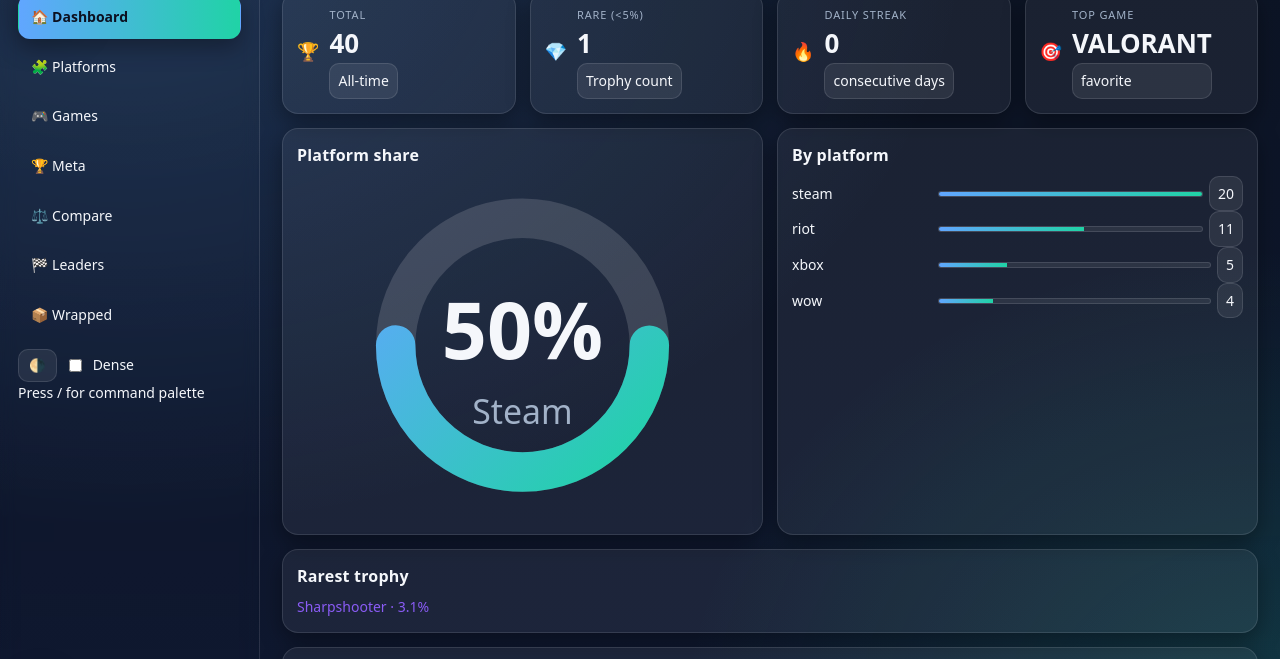
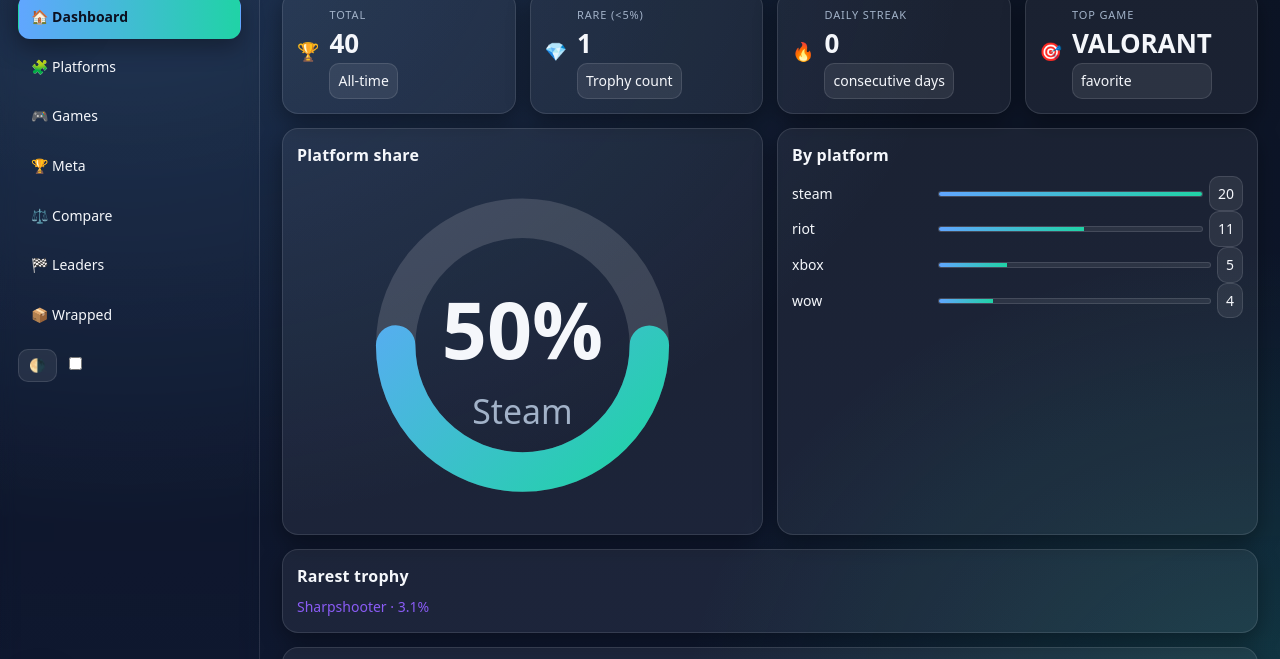
Before and after one commit to DariusPipin/Hawkatonas, a plain HTML site: page ugap-demo-vanilla-v7/index.html in a window 1280 px wide. Shown: the part 71-730 px from the top of the page. Drawn offline with Linux system fonts and the light colour scheme.

Commit message:
Update index.html

```diff
--- a/ugap-demo-vanilla-v7/index.html
+++ b/ugap-demo-vanilla-v7/index.html
@@ -27,13 +27,16 @@
 
       <div class="sidebar-spacer"></div>
 
-      <div class="toolbar">
+       <div class="toolbar">
         <button id="themeBtn" class="icon-btn" title="Toggle theme">🌗</button>
         <label class="switch" title="Compact density">
-          <input id="densityToggle" type="checkbox"/><span>Dense</span>
+          <label class="custom-checkbox">
+            <input id="densityToggle" type="checkbox"/>
+            <span></span>
+            </label><!-- don't change this lane, because then the accounts button isn't working-->
         </label>
       </div>
-      <div class="tip">Press / for command palette</div>
+      <div class="tip"></div>
     </aside>
 
     <main class="main">
```
